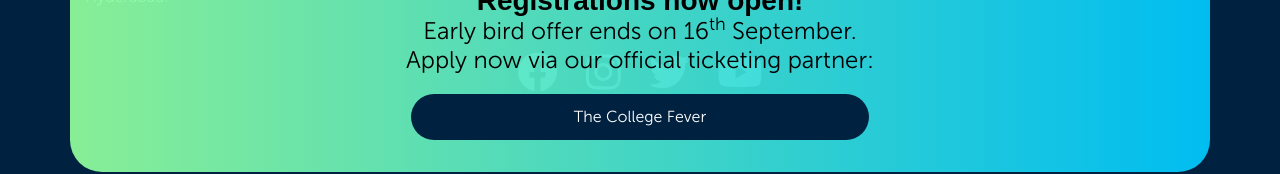
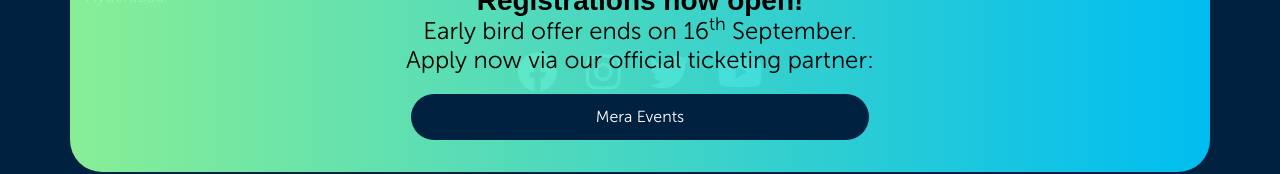
Before and after one commit to IIIT-ECell/website_2019, a Jekyll site: the page built from about.md, in a window 1280 px wide and 900 px high, scrolled down 190 px. Shown: the part 723-897 px from the top of the window. Built offline with Jekyll 4.4.1, drawn with Linux system fonts in a browser that asks for light colours; nearby versions of some CDN libraries; some web fonts are replaced.

Commit message:
changed banner link to Mera Events

```diff
--- a/_includes/banner.html
+++ b/_includes/banner.html
@@ -13,8 +13,8 @@
             Apply now via our official ticketing partner:
         </h4>
         <div class="ticket-parent">
-            <a class="btn ticket-btn" href="https://www.thecollegefever.com/events/megathon-2019-onsite" target="_blank">
-                The College Fever
+            <a class="btn ticket-btn" href="https://www.meraevents.com/event/megathon-2019" target="_blank">
+                Mera Events
             </a>
             <!-- UNCOMMENT WHEN STUMAGS IS UP AND RUNNING, AND ADD AN 'S' UP THERE -->
             <!-- <a class="btn ticket-btn" href="https://www.stumagz.com/megathon-2019-onsite/" target="_blank">
```
